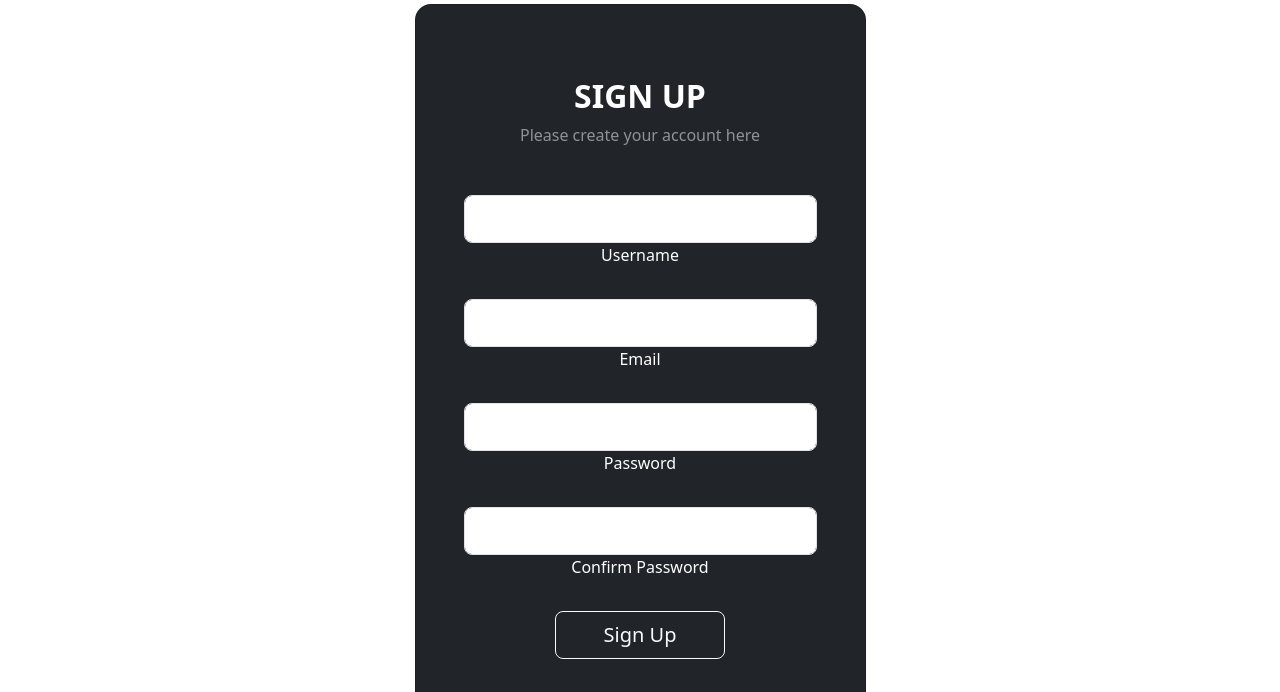
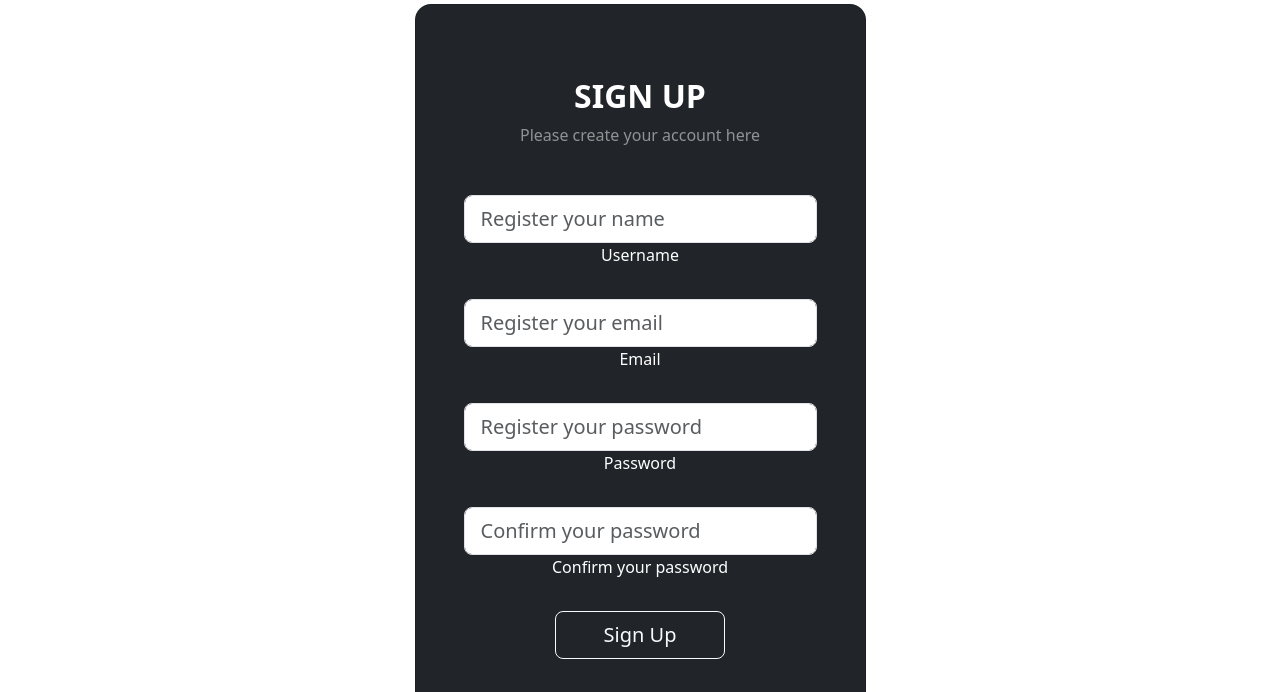
Before and after one commit to bonelli95/django.e-commerce, a Django app: page /register in a window 1280 px wide. Shown: the part 260-952 px from the top of the page. Run offline with Django 5.2, Linux system fonts and the light colour scheme.

Commit message:
Forms for authentication created

```diff
--- a/templates/user/register.html
+++ b/templates/user/register.html
@@ -9,30 +9,16 @@
             <div class="card-body p-5 text-center">
 
                 <div class="mb-md-5 mt-md-4 pb-5">
-
+                <form action="{% url 'register' %}" method="POST">
+                  {% csrf_token %}
                     <h2 class="fw-bold mb-2 text-uppercase">Sign Up</h2>
                     <p class="text-white-50 mb-5">Please create your account here</p>
-
+                    {% for field in form.visible_fields %}
                     <div data-mdb-input-init class="form-outline form-white mb-4">
-                        <input type="username" class="form-control form-control-lg" />
-                        <label class="form-label" for="typeEmailX">Username</label>
+                      {{ field }}
+                        <label class="form-label" for='{{ form.id_for_label }}' > {{ field.label }}</label>
                     </div>
-
-                    <div data-mdb-input-init class="form-outline form-white mb-4">
-                        <input type="email" class="form-control form-control-lg" />
-                        <label class="form-label" for="typeEmailX">Email</label>
-                    </div>
-
-                    <div data-mdb-input-init class="form-outline form-white mb-4">
-                        <input type="password" class="form-control form-control-lg" />
-                        <label class="form-label" for="typePasswordX">Password</label>
-                    </div>
-
-                    <div data-mdb-input-init class="form-outline form-white mb-4">
-                        <input type="password2" class="form-control form-control-lg" />
-                        <label class="form-label" for="typePasswordX">Confirm Password</label>
-                    </div>
-
+                    {% endfor %}
                     <button data-mdb-button-init data-mdb-ripple-init class="btn btn-outline-light btn-lg px-5" type="submit">Sign Up</button>
                 </div>
                     <div>
--- a/user/forms.py
+++ b/user/forms.py
@@ -0,0 +1,75 @@
+from django import forms
+
+class LoginForms(forms.Form):
+    username = forms.CharField(
+        label = 'Username',
+        required = True,
+        max_length = 20,
+        widget = forms.TextInput(
+            attrs={
+                'class' : "form-control form-control-lg",
+                "placeholder": "Enter Your Name"
+            }
+        )
+    )
+
+    password = forms.CharField(
+        label = "Password",
+        required = True,
+        max_length = 20,
+        widget = forms.PasswordInput(
+            attrs = {
+                'class' : "form-control form-control-lg",
+                'placeholder' : 'Enter your password'
+            }
+        )
+    )
+
+class registerForms(forms.Form):
+    register_username = forms.CharField(
+        label = 'Username',
+        required = True,
+        max_length = 20,
+        widget = forms.TextInput(
+            attrs= {
+                'class' :"form-control form-control-lg",
+                'placeholder' : 'Register your name'
+            }
+        )
+    )
+
+    email = forms.EmailField(
+        label = 'Email',
+        required = True,
+        max_length = 30,
+        widget = forms.PasswordInput(
+            attrs= {
+                'class' :"form-control form-control-lg",
+                'placeholder' : 'Register your email'
+            }
+        )
+    )
+
+    password1 = forms.CharField(
+        label= 'Password',
+        required= True,
+        max_length= 20,
+        widget= forms.PasswordInput(
+            attrs= {
+                'class' :"form-control form-control-lg",
+                'placeholder' : 'Register your password'
+            }
+        )
+    )
+
+    password2 = forms.CharField(
+        label= 'Confirm your password',
+        required= True,
+        max_length= 20,
+        widget= forms.PasswordInput(
+            attrs= {
+            'class' :"form-control form-control-lg",
+            'placeholder' : 'Confirm your password'
+            }
+        )
+    )
--- a/user/views.py
+++ b/user/views.py
@@ -1,11 +1,14 @@
 from django.contrib import messages, auth
 from django.shortcuts import redirect, render
+from user.forms import LoginForms, registerForms
 
 def login(request):
-    return render(request, 'user/login.html')
+    form = LoginForms()
+    return render(request, 'user/login.html', {'form': form})
 
 def register(request):
-    return render(request, 'user/register.html')
+    form = registerForms()
+    return render(request, 'user/register.html', {'form': form})
 
 def logout(request):
     messages.success(request, 'Logout successful!')
```
Also changed, not shown: templates/user/login.html (+6 -10 lines).
